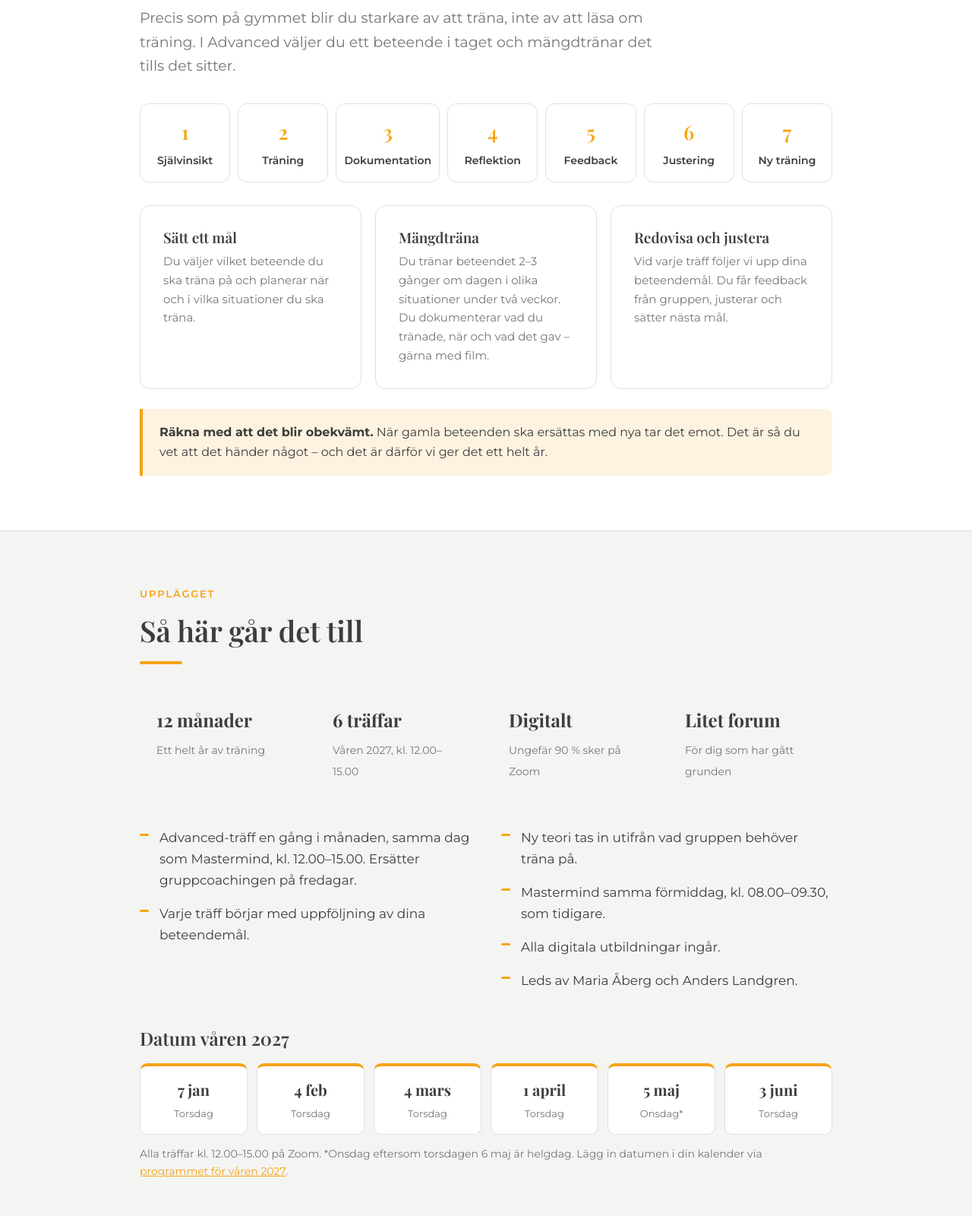
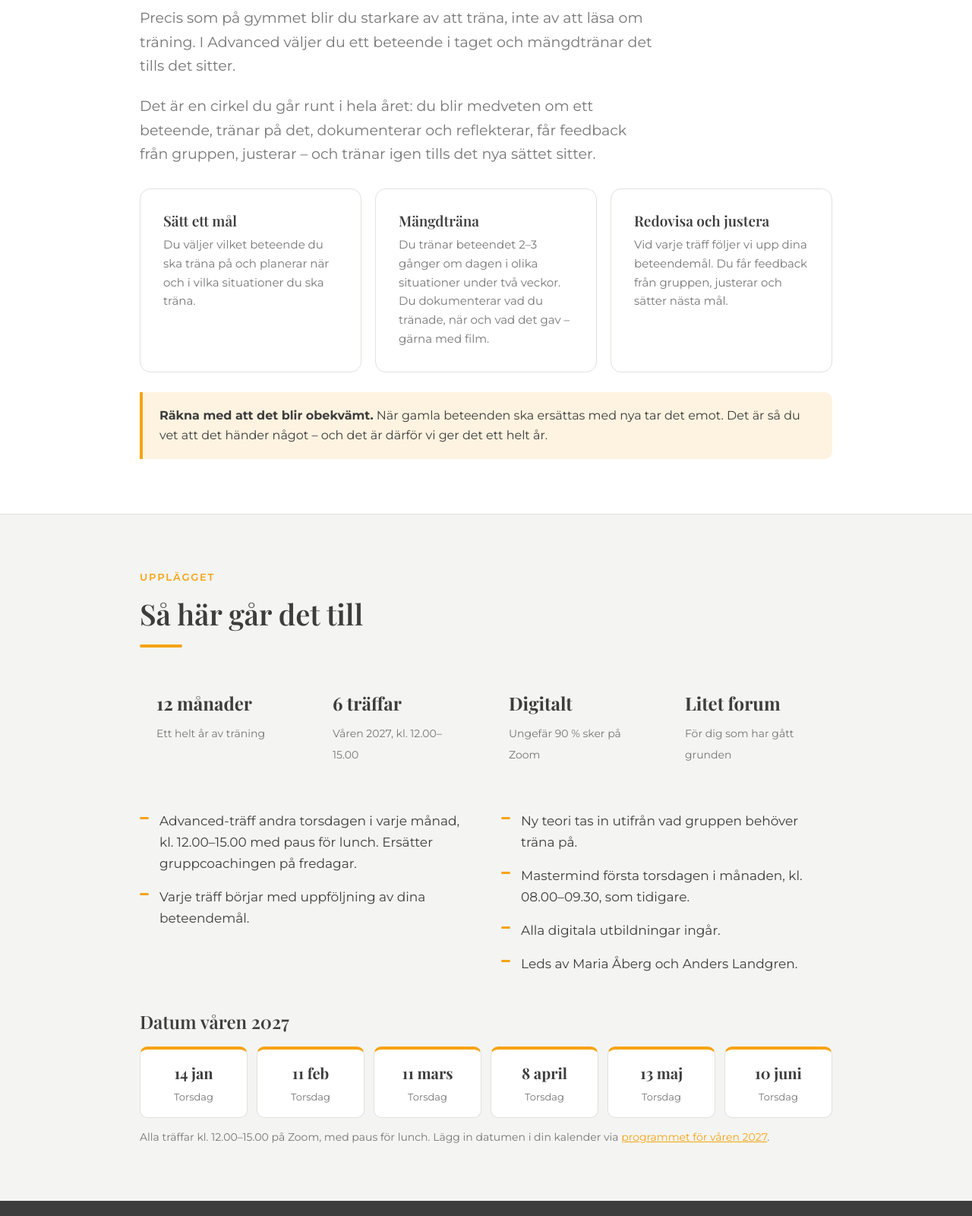
Before and after one commit to mariaabergco-design/salongsledarskap, a plain HTML site: page mastermind/advanced/index.html in a window 1280 px wide. Shown: the part 2640-4240 px from the top of the page at 76% size. Drawn offline with nearby package versions, Linux system fonts and the light colour scheme.

Commit message:
Mastermind Advanced: andra torsdagen i månaden kl. 12-15, steg-rutorna ersatta med en mening
Co-Authored-By: Claude Opus 5.5 <noreply@anthropic.com>
Claude-Session: https://claude.ai/code/session_01C2fPT84toAFQUs4akHdS8U

```diff
--- a/mastermind/advanced/index.html
+++ b/mastermind/advanced/index.html
@@ -50,9 +50,6 @@
   .check span{color:var(--muted);font-size:15px}
   .note{margin-top:26px;padding:18px 22px;border-left:4px solid var(--orange);background:var(--orange-soft);border-radius:0 10px 10px 0;font-size:16px}
 
-  .steps{counter-reset:s;display:grid;grid-template-columns:repeat(7,1fr);gap:10px;margin:34px 0 10px}
-  .step{counter-increment:s;background:#fff;border:1px solid var(--line);border-radius:12px;padding:16px 10px;text-align:center;font-size:14px;font-weight:600}
-  .step::before{content:counter(s);display:block;font-family:'Playfair Display',serif;font-size:26px;color:var(--orange);margin-bottom:4px}
   .do{display:grid;grid-template-columns:repeat(3,1fr);gap:18px;margin-top:30px}
   .do .box h3{font-size:19px;margin-bottom:8px}
   .do .box p{color:var(--muted);font-size:15px}
@@ -94,7 +91,6 @@
     section{padding:56px 0}
     .fromto,.checks,.do,.price-card{grid-template-columns:1fr}
     .facts{grid-template-columns:1fr 1fr}
-    .steps{grid-template-columns:repeat(2,1fr)}
     .incl{columns:1}
     .dates{grid-template-columns:repeat(3,1fr)}
   }
@@ -175,15 +171,7 @@
     <div class="bar"></div>
     <p class="lead">Precis som på gymmet blir du starkare av att träna, inte av att läsa om träning. I Advanced väljer du ett beteende i taget och mängdtränar det tills det sitter.</p>
 
-    <div class="steps">
-      <div class="step">Självinsikt</div>
-      <div class="step">Träning</div>
-      <div class="step">Dokumentation</div>
-      <div class="step">Reflektion</div>
-      <div class="step">Feedback</div>
-      <div class="step">Justering</div>
-      <div class="step">Ny träning</div>
-    </div>
+    <p class="lead" style="margin-top:22px">Det är en cirkel du går runt i hela året: du blir medveten om ett beteende, tränar på det, dokumenterar och reflekterar, får feedback från gruppen, justerar – och tränar igen tills det nya sättet sitter.</p>
 
     <div class="do">
       <div class="box">
@@ -219,23 +207,23 @@
     </div>
 
     <ul class="incl">
-      <li>Advanced-träff en gång i månaden, samma dag som Mastermind, kl. 12.00–15.00. Ersätter gruppcoachingen på fredagar.</li>
+      <li>Advanced-träff andra torsdagen i varje månad, kl. 12.00–15.00 med paus för lunch. Ersätter gruppcoachingen på fredagar.</li>
       <li>Varje träff börjar med uppföljning av dina beteendemål.</li>
       <li>Ny teori tas in utifrån vad gruppen behöver träna på.</li>
-      <li>Mastermind samma förmiddag, kl. 08.00–09.30, som tidigare.</li>
+      <li>Mastermind första torsdagen i månaden, kl. 08.00–09.30, som tidigare.</li>
       <li>Alla digitala utbildningar ingår.</li>
       <li>Leds av Maria Åberg och Anders Landgren.</li>
     </ul>
     <h3 style="margin-top:40px;font-size:24px">Datum våren 2027</h3>
     <div class="dates">
-      <div><b>7 jan</b><span>Torsdag</span></div>
-      <div><b>4 feb</b><span>Torsdag</span></div>
-      <div><b>4 mars</b><span>Torsdag</span></div>
-      <div><b>1 april</b><span>Torsdag</span></div>
-      <div><b>5 maj</b><span>Onsdag*</span></div>
-      <div><b>3 juni</b><span>Torsdag</span></div>
+      <div><b>14 jan</b><span>Torsdag</span></div>
+      <div><b>11 feb</b><span>Torsdag</span></div>
+      <div><b>11 mars</b><span>Torsdag</span></div>
+      <div><b>8 april</b><span>Torsdag</span></div>
+      <div><b>13 maj</b><span>Torsdag</span></div>
+      <div><b>10 juni</b><span>Torsdag</span></div>
     </div>
-    <p style="margin-top:14px;color:var(--muted);font-size:14px">Alla träffar kl. 12.00–15.00 på Zoom. *Onsdag eftersom torsdagen 6 maj är helgdag. Lägg in datumen i din kalender via <a href="/#advanced" style="color:var(--orange)">programmet för våren 2027</a>.</p>
+    <p style="margin-top:14px;color:var(--muted);font-size:14px">Alla träffar kl. 12.00–15.00 på Zoom, med paus för lunch. Lägg in datumen i din kalender via <a href="/#advanced" style="color:var(--orange)">programmet för våren 2027</a>.</p>
   </div>
 </section>
 
```
Also changed, not shown: mastermind/index.html (+8 -8 lines), 1 other file.
